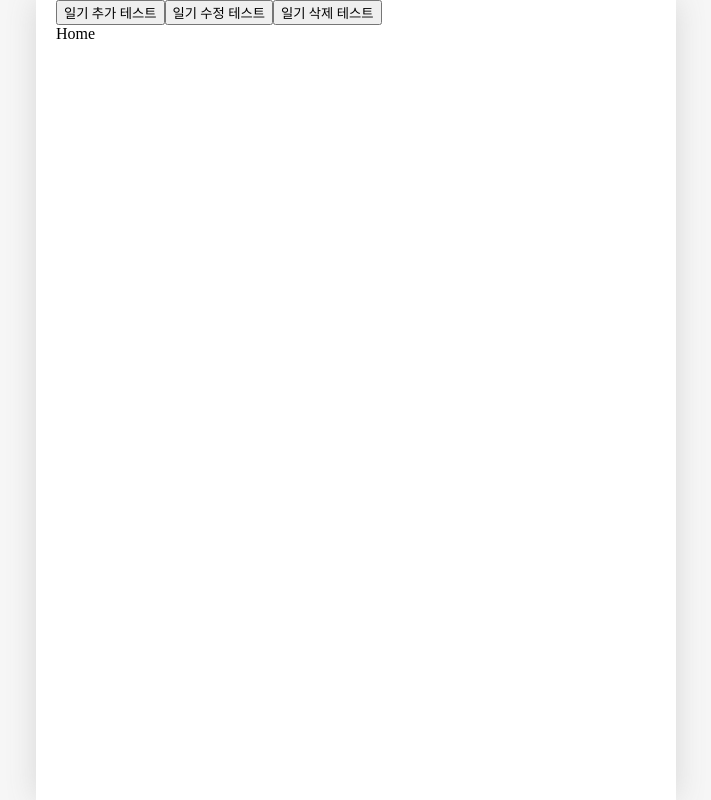
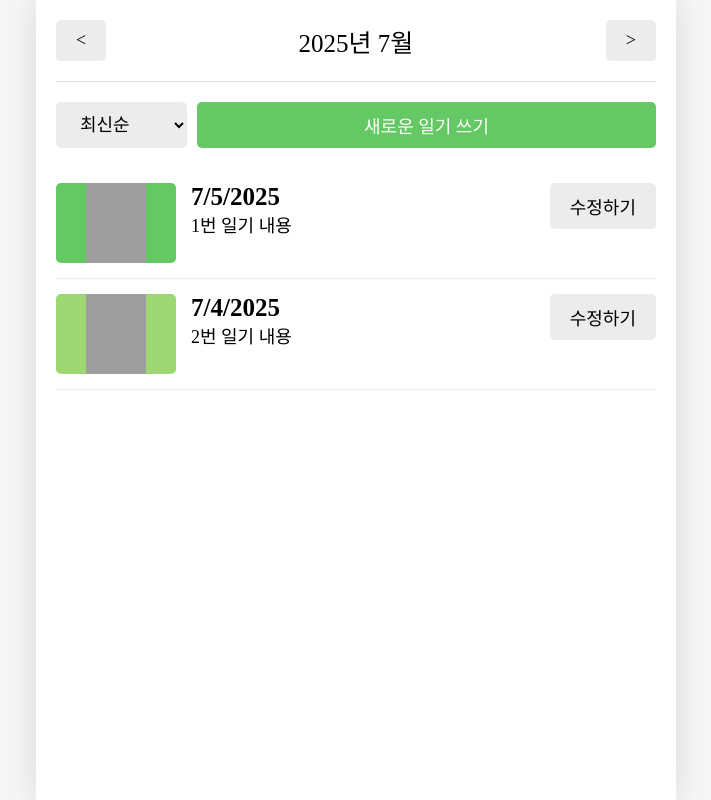
Before and after one commit to tjdux/onebite-react, a React (Vite) app in the folder emotion-diary/: page / in a window 1280 px wide. Shown: the whole page, without its empty margins (284-995 px from the left). Built offline with nearby package versions, Linux system fonts and the light colour scheme; grey boxes are pictures that could not be loaded; a web font is replaced by a local one.

Commit message:
feat: HOME 페이지 구현

```diff
--- a/emotion-diary/src/App.jsx
+++ b/emotion-diary/src/App.jsx
@@ -10,15 +10,21 @@
 const mockData = [
   {
     id: 1,
-    createdDate: new Date().getTime(),
+    createdDate: new Date("2025-07-05").getTime(),
     emotionId: 1,
     content: "1번 일기 내용",
   },
   {
     id: 2,
-    createdDate: new Date().getTime(),
+    createdDate: new Date("2025-07-04").getTime(),
     emotionId: 2,
     content: "2번 일기 내용",
+  },
+  {
+    id: 3,
+    createdDate: new Date("2025-06-06").getTime(),
+    emotionId: 3,
+    content: "3번 일기 내용",
   },
 ];
 
@@ -37,12 +43,12 @@
   }
 }
 
-const DiaryStateContext = createContext();
-const DiaryDispatchContext = createContext();
+export const DiaryStateContext = createContext();
+export const DiaryDispatchContext = createContext();
 
 function App() {
   const [data, dispatch] = useReducer(reducer, mockData);
-  const idRef = useRef(3);
+  const idRef = useRef(4);
 
   // 새로운 일기 추가
   const onCreate = (createdDate, emotionId, content) => {
@@ -79,27 +85,6 @@
   };
   return (
     <>
-      <button
-        onClick={() => {
-          onCreate(new Date().getTime(), 1, "hello");
-        }}
-      >
-        일기 추가 테스트
-      </button>
-      <button
-        onClick={() => {
-          onUpdate(1, new Date().getTime(), 3, "수정된 일기");
-        }}
-      >
-        일기 수정 테스트
-      </button>
-      <button
-        onClick={() => {
-          onDelete(1);
-        }}
-      >
-        일기 삭제 테스트
-      </button>
       <DiaryStateContext.Provider value={data}>
         <DiaryDispatchContext.Provider value={{ onCreate, onUpdate, onDelete }}>
           <Routes>
--- /dev/null
+++ b/emotion-diary/src/components/Home/DiaryItem.css
@@ -0,0 +1,59 @@
+.DiaryItem {
+  display: flex;
+  gap: 15px;
+  justify-content: space-between;
+  padding: 15px 0px;
+  border-bottom: 1px solid rgb(236, 236, 236);
+}
+
+.DiaryItem .img_section {
+  min-width: 120px;
+  height: 80px;
+  display: flex;
+  justify-content: center;
+  cursor: pointer;
+
+  border-radius: 5px;
+}
+
+.DiaryItem .img_section > img {
+  width: 50%;
+}
+
+.DiaryItem .img_section_1 {
+  background-color: rgb(100, 201, 100);
+}
+
+.DiaryItem .img_section_2 {
+  background-color: rgb(157, 215, 114);
+}
+
+.DiaryItem .img_section_3 {
+  background-color: rgb(253, 206, 23);
+}
+
+.DiaryItem .img_section_4 {
+  background-color: rgb(253, 132, 70);
+}
+
+.DiaryItem .img_section_5 {
+  background-color: rgb(253, 86, 95);
+}
+
+.DiaryItem .info_section {
+  flex-grow: 1;
+  cursor: pointer;
+}
+
+.DiaryItem .info_section .created_date {
+  font-weight: bold;
+  font-size: 25px;
+}
+
+.DiaryItem .info_section .content {
+  font-size: 18px;
+}
+
+.DiaryItem .button_section {
+  min-width: 70px;
+}
--- /dev/null
+++ b/emotion-diary/src/components/Home/DiaryItem.jsx
@@ -0,0 +1,30 @@
+import { getEmotionImage } from "../../util/get-emtion-image";
+import { useNavigate } from "react-router-dom";
+import Button from "../Button";
+import "./DiaryItem.css";
+
+function DiaryItem({ id, emotionId, createdDate, content }) {
+  const nav = useNavigate();
+
+  return (
+    <div className="DiaryItem">
+      <div
+        className={`img_section img_section_${emotionId}`}
+        onClick={() => nav(`diary/${id}`)}
+      >
+        <img src={getEmotionImage(emotionId)} />
+      </div>
+      <div className="info_section" onClick={() => nav(`diary/${id}`)}>
+        <div className="created_date">
+          {new Date(createdDate).toLocaleDateString()}
+        </div>
+        <div className="content">{content}</div>
+      </div>
+      <div className="button_section">
+        <Button text={"수정하기"} onClick={() => nav(`/edit/${id}`)} />
+      </div>
+    </div>
+  );
+}
+
+export default DiaryItem;
--- /dev/null
+++ b/emotion-diary/src/components/Home/DiaryList.css
@@ -0,0 +1,18 @@
+.DiaryList .menu_bar {
+  margin: 20px 0px;
+  display: flex;
+  gap: 10px;
+}
+
+.DiaryList .menu_bar select {
+  background-color: rgb(236, 236, 236);
+  border: none;
+  border-radius: 5px;
+  padding: 10px 20px;
+  font-size: 18px;
+  cursor: pointer;
+}
+
+.DiaryList .menu_bar button {
+  flex-grow: 1;
+}
--- /dev/null
+++ b/emotion-diary/src/components/Home/DiaryList.jsx
@@ -0,0 +1,49 @@
+import { useState } from "react";
+import { useNavigate } from "react-router-dom";
+import Button from "../Button";
+import DiaryItem from "./DiaryItem";
+import "./DiaryList.css";
+
+function DiaryList({ data }) {
+  const nav = useNavigate();
+  const [sortType, setSortType] = useState("latest");
+
+  const onChangeSortType = (e) => {
+    setSortType(e.target.value);
+  };
+
+  const getSortedData = () => {
+    return data.toSorted((a, b) => {
+      if (sortType === "oldest") {
+        return Number(a.createdDate) - Number(b.createdDate);
+      } else {
+        return Number(b.createdDate) - Number(a.createdDate);
+      }
+    });
+  };
+
+  const sortedData = getSortedData();
+
+  return (
+    <div className="DiaryList">
+      <div className="menu_bar">
+        <select onChange={onChangeSortType}>
+          <option value={"latest"}>최신순</option>
+          <option value={"oldest"}>오래된 순</option>
+        </select>
+        <Button
+          text={"새로운 일기 쓰기"}
+          type={"POSITIVE"}
+          onClick={() => nav("/new")}
+        />
+      </div>
+      <div className="list_wrapper">
+        {sortedData.map((item) => (
+          <DiaryItem key={item.id} {...item} />
+        ))}
+      </div>
+    </div>
+  );
+}
+
+export default DiaryList;
--- a/emotion-diary/src/pages/Home.jsx
+++ b/emotion-diary/src/pages/Home.jsx
@@ -1,5 +1,56 @@
+import { useState, useContext } from "react";
+import { DiaryStateContext } from "../App";
+
+import Header from "../components/Header";
+import Button from "../components/Button";
+import DiaryList from "../components/Home/DiaryList";
+
+const getMonthlyData = (pivotDate, data) => {
+  const beginTime = new Date(
+    pivotDate.getFullYear(),
+    pivotDate.getMonth(),
+    1,
+    0,
+    0,
+    0
+  ).getTime();
+  const endTime = new Date(
+    pivotDate.getFullYear(),
+    pivotDate.getMonth() + 1,
+    0,
+    23,
+    59,
+    59
+  ).getTime();
+
+  return data.filter(
+    (item) => beginTime <= item.createdDate && item.createdDate <= endTime
+  );
+};
+
 function Home() {
-  return <div>Home</div>;
+  const data = useContext(DiaryStateContext);
+  const [pivotDate, setPivotDate] = useState(new Date());
+
+  const monthlyData = getMonthlyData(pivotDate, data);
+
+  const onIncreaseMonth = () => {
+    setPivotDate(new Date(pivotDate.getFullYear(), pivotDate.getMonth() + 1));
+  };
+  const onDecreaseMonth = () => {
+    setPivotDate(new Date(pivotDate.getFullYear(), pivotDate.getMonth() - 1));
+  };
+
+  return (
+    <div>
+      <Header
+        title={`${pivotDate.getFullYear()}년 ${pivotDate.getMonth() + 1}월`}
+        leftChild={<Button text={"<"} onClick={onDecreaseMonth} />}
+        rightChild={<Button text={">"} onClick={onIncreaseMonth} />}
+      />
+      <DiaryList data={monthlyData} />
+    </div>
+  );
 }
 
 export default Home;
```
